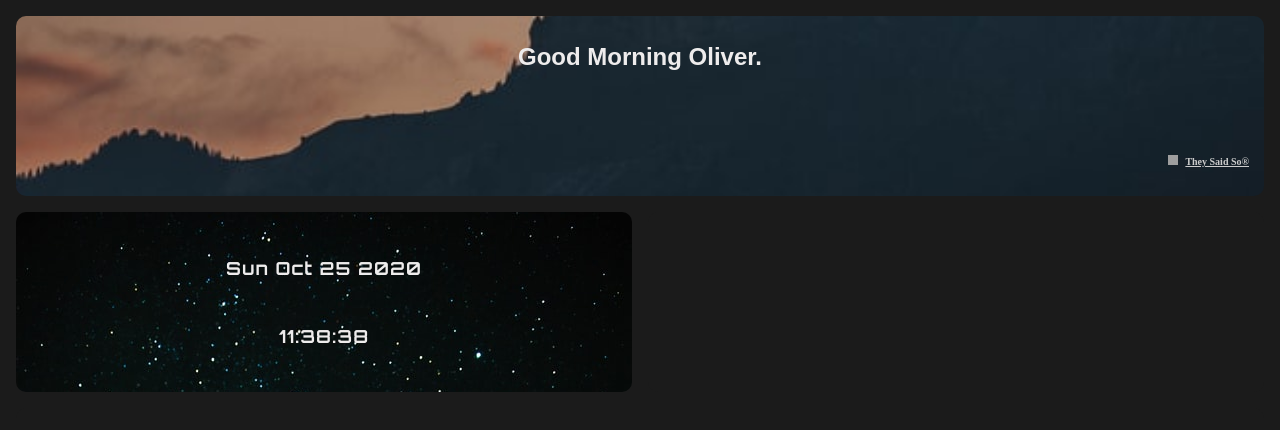
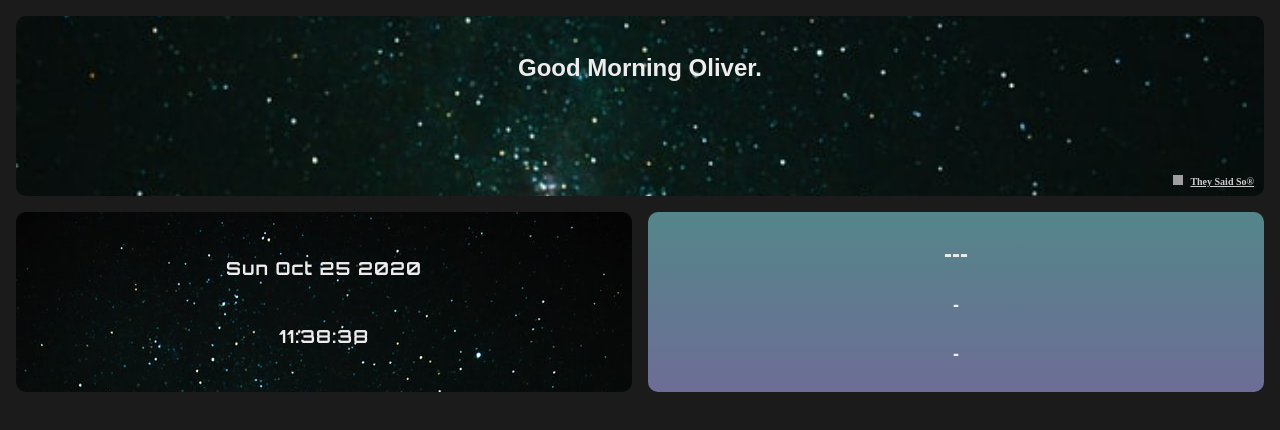
Before and after one commit to oliverthomas93/Dashboard, a plain HTML site: page index.html in a window 1280 px wide. Drawn offline with Linux system fonts and the light colour scheme; no server answers; grey boxes are pictures that could not be loaded.

Commit message:
Add files via upload

```diff
--- a/index.html
+++ b/index.html
@@ -24,7 +24,11 @@
             <h1 id="date"></h1>
             <h1 id="live-time">00:00:00</h1>
         </div>
-        <div id="weather" class="widget"></div>
+        <div id="weather" class="widget">
+            <h1 class="" id="weather-location">---</h1>
+            <h2 class="" id="weather-temp">-</h2>
+            <h2 class="" id="weather-summary">-</h2>
+        </div>
         <div id="news" class="widget wide"></div>
         <div class="widget wide"></div>
     </div>
--- a/main.js
+++ b/main.js
@@ -2,9 +2,8 @@ window.addEventListener('load', () => {
 
     //Random Photo Generator
     let welcome = document.querySelector('#welcome');
-    let pics = ["url('./clay-banks-W02d-kJXO5I-unsplash.jpg')", "url('./daniel-sessler-4r3iFXolFec-unsplash.jpg')", "url('./de-an-sun-JWh255yVuhM-unsplash.jpg')", "url('./deglee-degi-SQoH2ZQd80E-unsplash.jpg')", "url('./egor-myznik-EQl-Gjg-rx4-unsplash.jpg')", "url('./fabrizio-conti-E2GXbvCJc58-unsplash.jpg')", "url('./ingmar-i0qX9Y5z2dE-unsplash.jpg')", "url('./ingmar-nW1HHttYIEg-unsplash.jpg')", "url('./kristaps-ungurs-DW8plOVYzbo-unsplash.jpg')", "url('./kristjan-kotar-6vTtNeq9BWk-unsplash.jpg')", "url('./leon-skibitzki-xzQvrNFMZuw-unsplash.jpg')", "url('./massimiliano-morosinotto-k1nok6_4uq8-unsplash.jpg')", "url('./nikolay-vorobyev-f9lFoW_EL1I-unsplash.jpg')", "url('./xandro-vandewalle-yzGPcKZXeks-unsplash.jpg')"];
-    let randNum = Math.floor(Math.random() * pics.length);
-    welcome.style.backgroundImage = pics[randNum];
+    let randNum = Math.ceil(Math.random() * 17);
+    welcome.style.backgroundImage = `url(./${randNum}.jpg)`;
 
     //Greeting Generator
     let greetingMessage = document.querySelector('#greeting-message');
@@ -44,4 +43,30 @@ window.addEventListener('load', () => {
         liveQuote.textContent = `"${quote}"`;
         liveAuthor.textContent = author;
     })
+
+    //Weather
+    let long;
+    let lat;
+    let weatherLocation = document.querySelector('#weather-location');
+    let weatherTemp = document.querySelector('#weather-temp');
+    let weatherSummary = document.querySelector('#weather-summary');
+
+    navigator.geolocation.getCurrentPosition(position => {
+        long = position.coords.longitude;
+        lat = position.coords.latitude;
+        const api = `https://api.openweathermap.org/data/2.5/weather?lat=${lat}&lon=${long}&units=metric&appid=b9d9898bab5284eed1f6817fefd38f63`;
+        fetch(api)
+        .then(response => {
+            return response.json();
+        })
+        .then(data => {
+            console.log(data);
+            const {name} = data;
+            const temp = Math.round(data.main.temp);
+            const {main} = data.weather[0];
+            weatherLocation.textContent = name;
+            weatherTemp.textContent = `${temp} °C`;
+            weatherSummary.textContent = main;
+        })
+    })
 });
--- a/style.css
+++ b/style.css
@@ -36,7 +36,7 @@
     font-size: 24px;
 }
 #time {
-    background-image: url(./zane-lee-IHj0xtWtLKE-unsplash.jpg);
+    background-image: url(./16.jpg);
     color: rgb(238, 236, 236);
     font-size: 9px;
     font-family: Orbitron;
@@ -52,5 +52,13 @@
 }
 #they-said-so {
     text-align: right;
-    margin-right: 15px;
+    position: absolute;
+    bottom: 7px;
+    right: 10px;
 }
+#weather {
+    background: linear-gradient(rgb(84, 134, 138), rgb(109, 109, 150));
+    color: rgb(238, 236, 236);
+    font-family: sans-serif;
+    font-size: 12px;
+}
```
Also changed, not shown: 1.jpg (added), 10.jpg (added), 11.jpg (added), 12.jpg (added), 13.jpg (added), 14.jpg (added), 15.jpg (added), 16.jpg (added), 17.jpg (added), 2.jpg (added), 3.jpg (added), 4.jpg (added), 5.jpg (added), 6.jpg (added), 3 more files.
